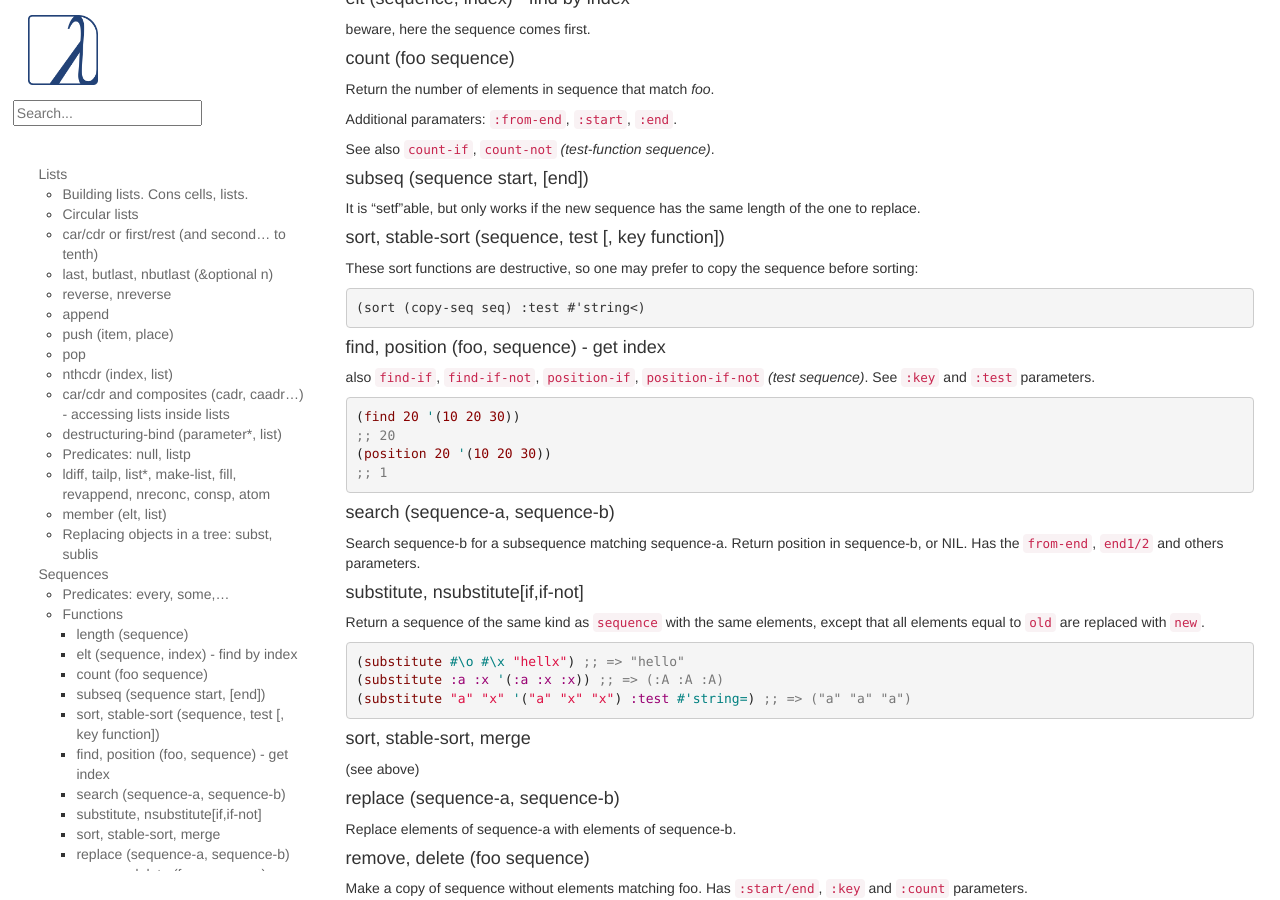
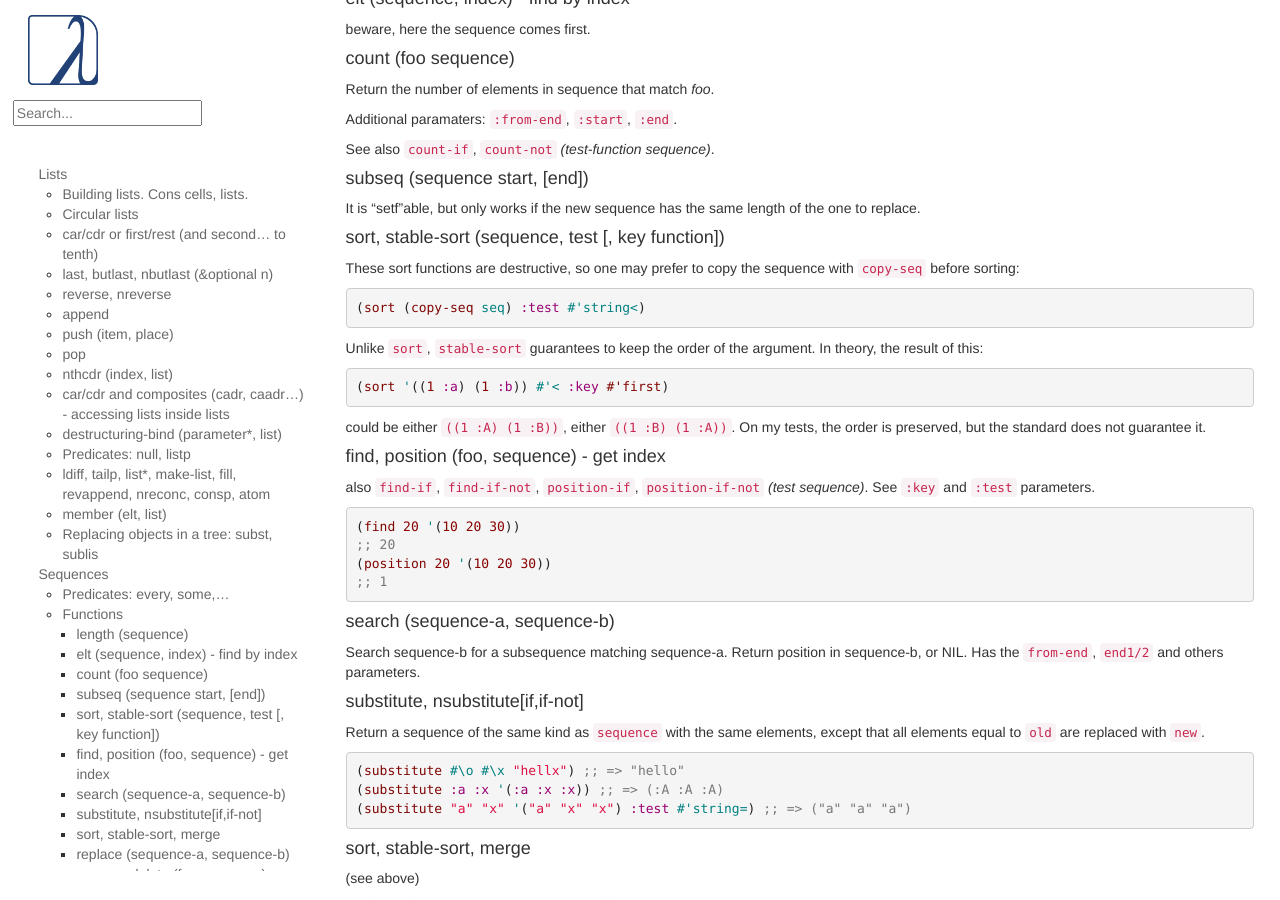
Before and after one commit to LispCookbook/cl-cookbook, a Jekyll site: the page built from data-structures.md, in a window 1280 px wide and 900 px high, scrolled down 6704 px. Built offline with Jekyll 4.4.1, drawn with Linux system fonts in a browser that asks for light colours.

Commit message:
data-structures: explain stable-sort

```diff
--- a/data-structures.md
+++ b/data-structures.md
@@ -486,9 +486,21 @@ length of the one to replace.
 
 #### sort, stable-sort (sequence, test [, key function])
 
-These sort functions are destructive, so one may prefer to copy the sequence before sorting:
-
-    (sort (copy-seq seq) :test #'string<)
+These sort functions are destructive, so one may prefer to copy the sequence with `copy-seq` before sorting:
+
+~~~lisp
+(sort (copy-seq seq) :test #'string<)
+~~~
+
+Unlike `sort`, `stable-sort` guarantees to keep the order of the argument.
+In theory, the result of this:
+
+~~~lisp
+(sort '((1 :a) (1 :b)) #'< :key #'first)
+~~~
+
+could be either `((1 :A) (1 :B))`, either `((1 :B) (1 :A))`. On my tests, the order is preserved, but the standard does not guarantee it.
+
 
 #### find, position (foo, sequence) - get index
 
```
